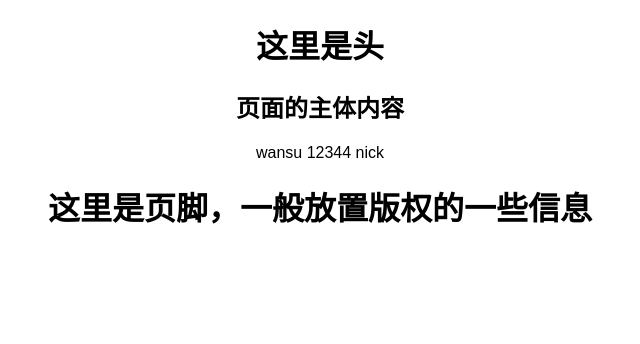
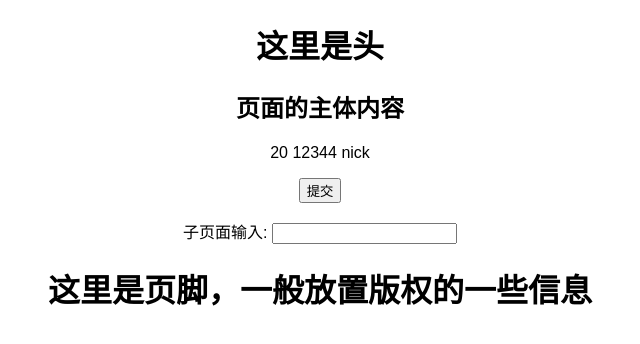
Before and after one commit to franckwan/ReactDemo, a React (Create React App) app in the folder reactTest/my-app/: page / in a window 1280 px wide. Shown: the top 344 px of the page, without its empty margins (320-960 px from the left). Built offline with nearby package versions, Linux system fonts and the light colour scheme.

Commit message:
子页面可以向父页面传递参数

```diff
--- a/reactTest/my-app/src/components/BodyIndex.js
+++ b/reactTest/my-app/src/components/BodyIndex.js
@@ -1,24 +1,34 @@
 import React from 'react';
 import ReactDOM from 'react-dom';
+import BodyChild from './bodychild'
 
 export default class BodyIndex extends React.Component {
 
     constructor() {
         super();//继承父类的
-        this.state = {username: "parry"};//初始化赋值
+        this.state = {username: "parry",age:20};//初始化赋值
+
+    }
+    handleChildValueChange(event){
+        this.setState({age:event.target.value});
 
     }
 
+    changeUserInfo(age){
+        this.setState({age:age});
+    }
 
     render() {
 
-        setTimeout(() => {
-            this.setState({username: "wansu"});
-        }, 4000)
+        // setTimeout(() => {
+        //     this.setState({username: "wansu"});
+        // }, 4000)
         return (
             <div>
                 <h2>页面的主体内容</h2>
-                <p>{this.state.username}  {this.props.userid} {this.props.username}</p>
+                <p>{this.state.age} {this.props.userid} {this.props.username}</p>
+                <input type="button" value="提交" onClick={this.changeUserInfo.bind(this,99) } />
+                <BodyChild handleChildValueChange={this.handleChildValueChange.bind(this)}/>
             </div>
         )
 
--- /dev/null
+++ b/reactTest/my-app/src/components/bodychild.js
@@ -0,0 +1,15 @@
+import React from 'react';
+
+export default class  BodyChild extends React.Component{
+
+    render(){
+
+        return(
+            <div>
+                <p>子页面输入: <input type="text" onChange={this.props.handleChildValueChange}/></p>
+
+            </div>
+
+        )
+    }
+}
```
